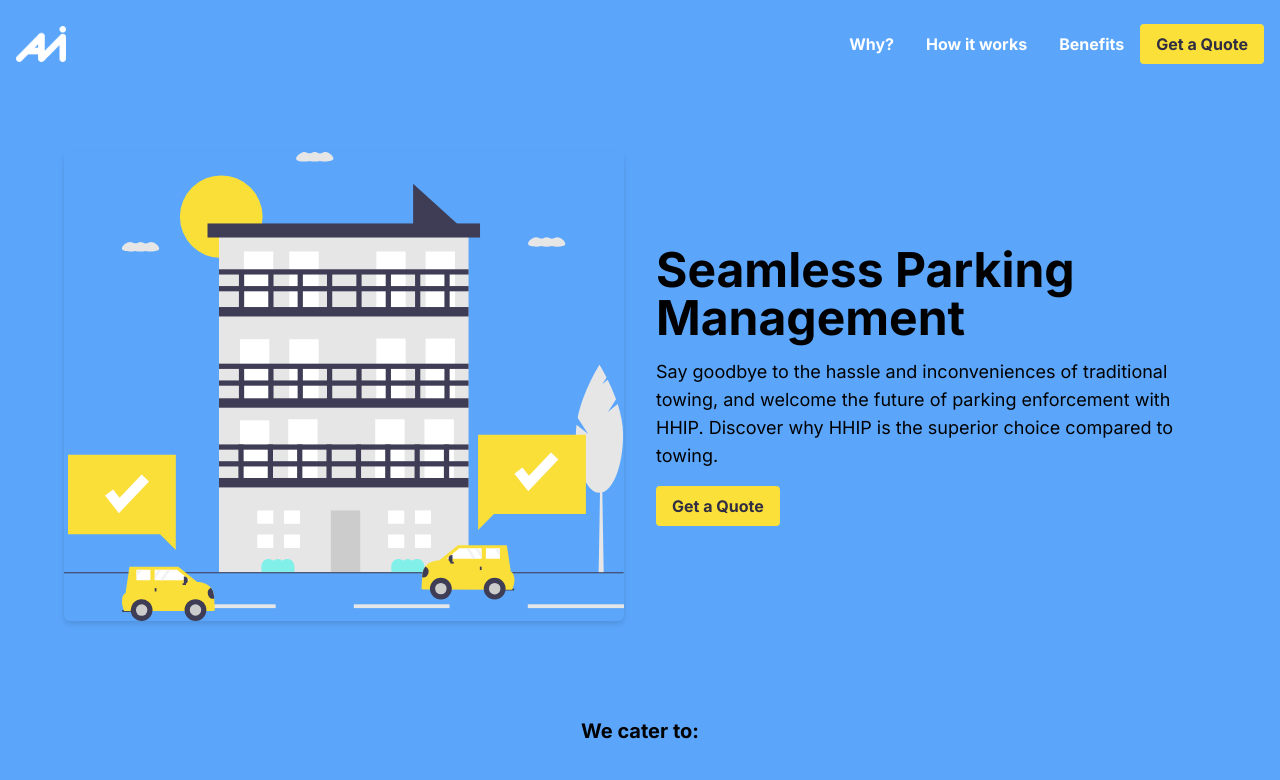
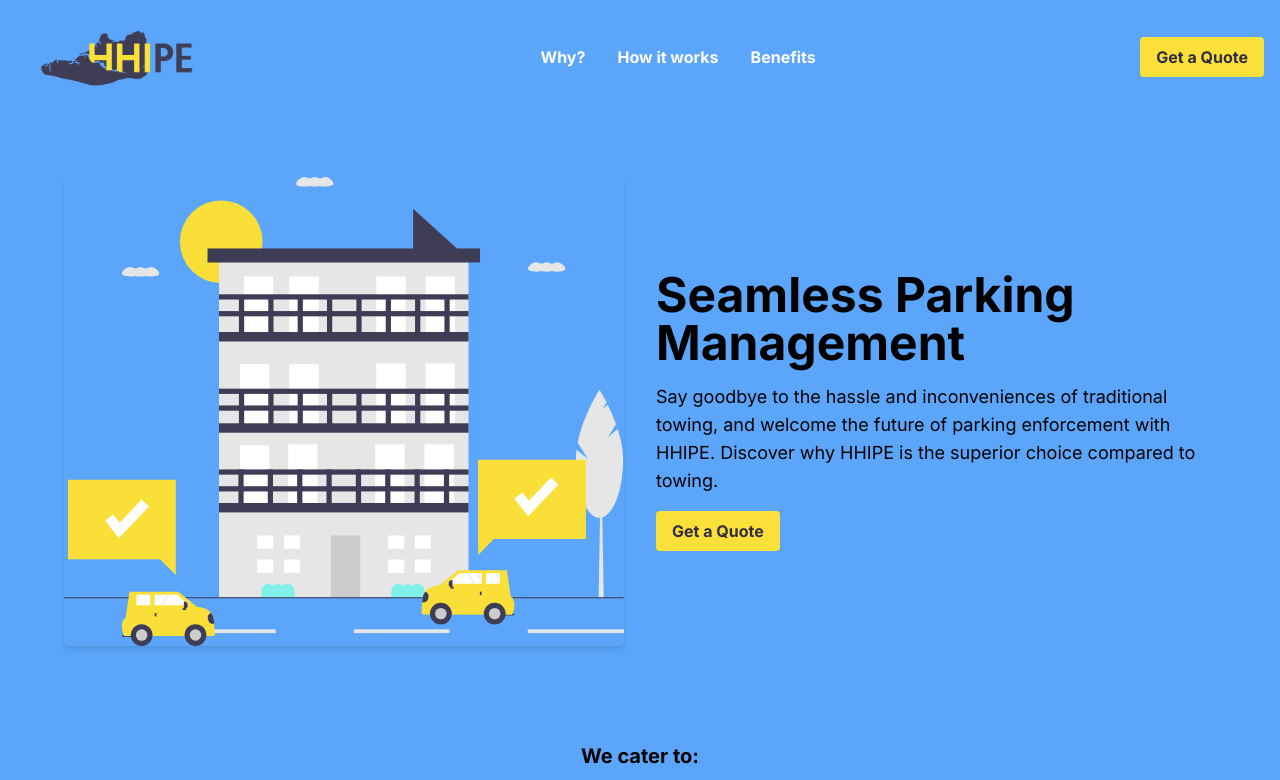
Before and after one commit to eftpmc/hhip-open-source, a Next.js app: page / in a window 1280 px wide. Shown: the top 780 px of the page. Built offline with nearby package versions, Linux system fonts and the light colour scheme.

Commit message:
edits + logo

```diff
--- a/app/page.tsx
+++ b/app/page.tsx
@@ -12,38 +12,33 @@
     <main className="items-center overflow-x-hidden">
       {/* Header */}
       <header className="flex justify-between items-center p-4 bg-blue">
-        {/* Logo */}
-        <Image src="/White.png" alt="Logo" width={50} height={50} />
+        <Image src="/LOGODARKWEB.png" alt="Logo" width={200} height={100} quality={100}/>
 
-        {/* Navigation */}
-        <nav className="flex-grow text-right">
-          <ul className="flex justify-end space-x-8 p-4 hidden md:flex">
+        <nav className="hidden md:block">
+          <ul className="flex justify-end space-x-8 p-4">
             <li><a href="#why" className="text-white font-bold">Why?</a></li>
             <li><a href="#how" className="text-white font-bold">How it works</a></li>
             <li><a href="#benefits" className="text-white font-bold">Benefits</a></li>
           </ul>
         </nav>
 
-        <button className="bg-yellow text-navy font-bold py-2 px-4 rounded hidden md:block">
+        <a className="bg-yellow text-navy font-bold py-2 px-4 rounded hidden md:block" href="mailto:gregg@digital-diversity.com">
           Get a Quote
-        </button>
+        </a>
 
         <button onClick={toggleMenu} className="bg-yellow text-navy font-bold p-4 rounded md:hidden">
-          <LuMenu size={16}></LuMenu>
+          <LuMenu size={24}></LuMenu>
         </button>
 
         {isOpen && (
-          <div className="absolute top-0 left-0 w-screen h-screen bg-blue z-10 overflow-hidden grid grid-cols-1 md:hidden">
-            <button
-              onClick={toggleMenu}
-              className="bg-white rounded-md p-2 inline-flex items-center justify-center text-gray-400 hover:text-gray-500 hover:bg-gray-100 focus:outline-none focus:ring-2 focus:ring-inset focus:ring-indigo-500"
-            >
+          <div className="absolute top-0 left-0 w-screen h-screen bg-blue z-10 overflow-hidden grid place-items-center">
+            <button onClick={toggleMenu} className="rounded-md p-2 px-4 inline-flex items-center justify-center text-white hover:text-yellow absolute top-4 right-4">
               X
             </button>
-            <ul className="flex justify-end space-x-8 p-4">
-              <li><a href="#why" className="text-white font-bold">Why?</a></li>
-              <li><a href="#how" className="text-white font-bold">How it works</a></li>
-              <li><a href="#benefits" className="text-white font-bold">Benefits</a></li>
+            <ul className="space-y-8">
+              <li><a href="#why" className="text-white font-bold text-xl">Why?</a></li>
+              <li><a href="#how" className="text-white font-bold text-xl">How it works</a></li>
+              <li><a href="#benefits" className="text-white font-bold text-xl">Benefits</a></li>
             </ul>
           </div>
         )}
@@ -57,10 +52,10 @@
           </div>
           <div className="md:w-1/2 p-4 flex flex-col items-start">
             <h1 className="text-5xl font-bold mb-4">Seamless Parking Management</h1>
-            <p className="text-lg mb-4">Say goodbye to the hassle and inconveniences of traditional towing, and welcome the future of parking enforcement with HHIP. Discover why HHIP is the superior choice compared to towing.</p>
-            <button className="bg-yellow text-navy font-bold py-2 px-4 rounded">
-              Get a Quote
-            </button>
+            <p className="text-lg mb-4">Say goodbye to the hassle and inconveniences of traditional towing, and welcome the future of parking enforcement with HHIPE. Discover why HHIPE is the superior choice compared to towing.</p>
+            <a className="bg-yellow text-navy font-bold py-2 px-4 rounded" href="mailto:gregg@digital-diversity.com">
+            Get a Quote
+            </a>
           </div>
         </div>
 
@@ -78,7 +73,7 @@
           {/* Section Heading */}
           <div className="text-center mb-8 p-4">
             <h2 className="text-xl font-bold text-yellow py-4">WHY THIS PRODUCT</h2>
-            <h3 className="text-3xl font-bold text-blue pb-8">Why Choose HHIP?</h3>
+            <h3 className="text-3xl font-bold text-blue pb-8">Why Choose HHIPE?</h3>
           </div>
 
           {/* Card Container */}
@@ -223,19 +218,19 @@
           <div className="grid grid-cols-1 md:grid-cols-3 items-center">
             <div className="image-column pt-8">
               <div className="image-container">
-                <Image src="/White.png" alt="Logo" width={50} height={50} />
+                <Image src="/LOGOBLUEWEB.png" alt="Logo" width={200} height={100} quality={100}/>
               </div>
             </div>
             <div className=" flex flex-col p-8">
               <h1 className="text-md text-navy font-bold p-2">NAVIGATION</h1>
-              <a href="#why" className="text-white font-bold p-2 text-md">Why?</a>
-              <a href="#how" className="text-white font-bold p-2 text-md">How it works</a>
-              <a href="#benefits" className="text-white font-bold p-2 text-md">Benefits</a>
+              <a href="#why" className="text-navy font-bold p-2 text-md">Why?</a>
+              <a href="#how" className="text-navy font-bold p-2 text-md">How it works</a>
+              <a href="#benefits" className="text-navy font-bold p-2 text-md">Benefits</a>
             </div>
             <div className="p-8">
-              <button className="bg-yellow text-navy font-bold py-2 px-4 rounded">
+              <a className="bg-blue text-white font-bold py-2 px-4 rounded" href="mailto:gregg@digital-diversity.com">
                 Get a Quote
-              </button>
+              </a>
             </div>
           </div>
         </div>
```
Also changed, not shown: public/LOGOBLUEWEB.png (added), public/LOGODARKWEB.png (added).
